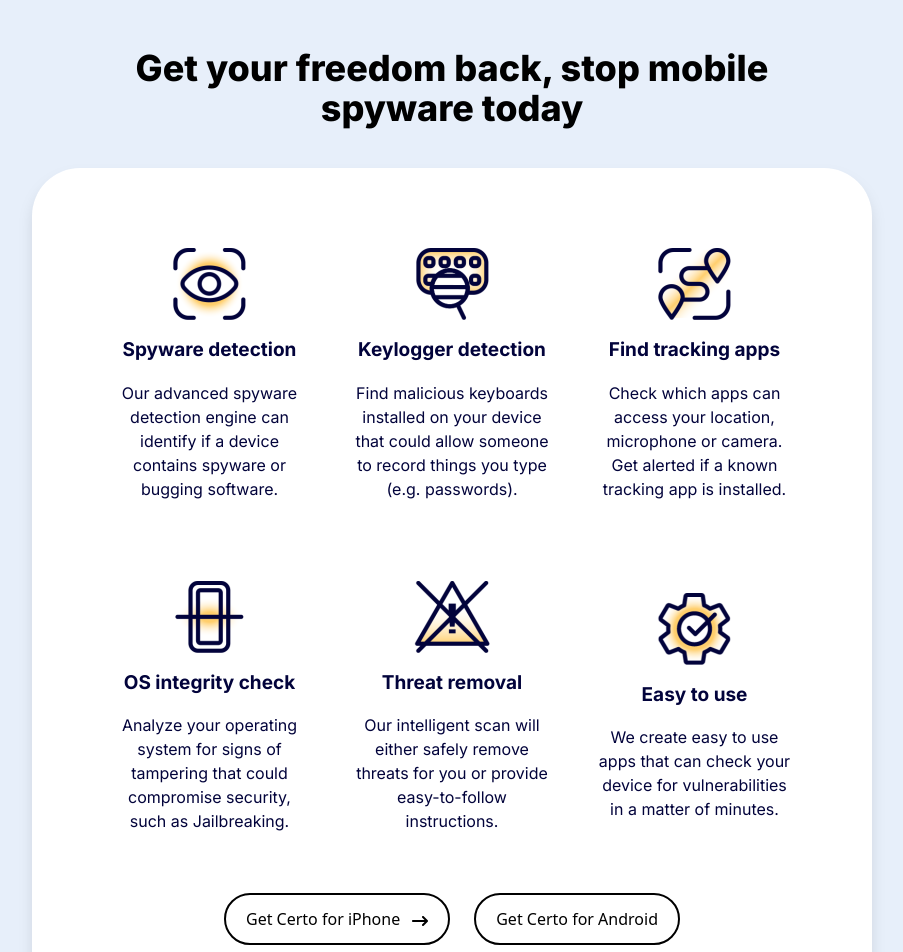
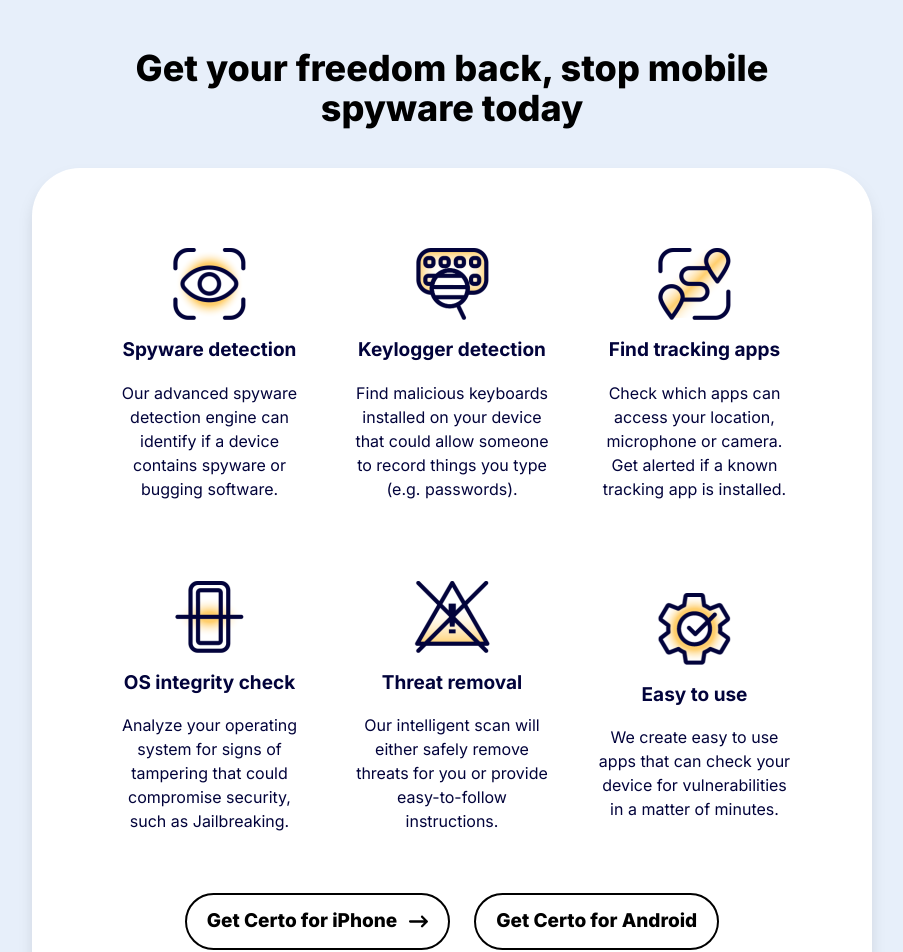
Before and after one commit to Sijan666/reactPrac, a React (Vite) app: page / in a window 1280 px wide. Shown: the top 952 px of the page, without its empty margins (188-1091 px from the left). Built offline with nearby package versions, Linux system fonts and the light colour scheme.

Commit message:
updated button

```diff
--- a/src/components/Button.jsx
+++ b/src/components/Button.jsx
@@ -1,6 +1,6 @@
 const Button = ({children, className}) => {
   return (
-    <div className={`py-3 px-5 duration-300 rounded-[42px] cursor-pointer bg-transparent border-2 hover:bg-[#FFC247] hover:border-[#FFC247] ${className}`}>{children}</div>
+    <div className={`py-3 px-5 duration-300 text-[19px] font-Inter font-extrabold rounded-[42px] cursor-pointer bg-transparent border-2 hover:bg-[#FFC247] hover:border-[#FFC247] ${className}`}>{children}</div>
   )
 }
 
```
